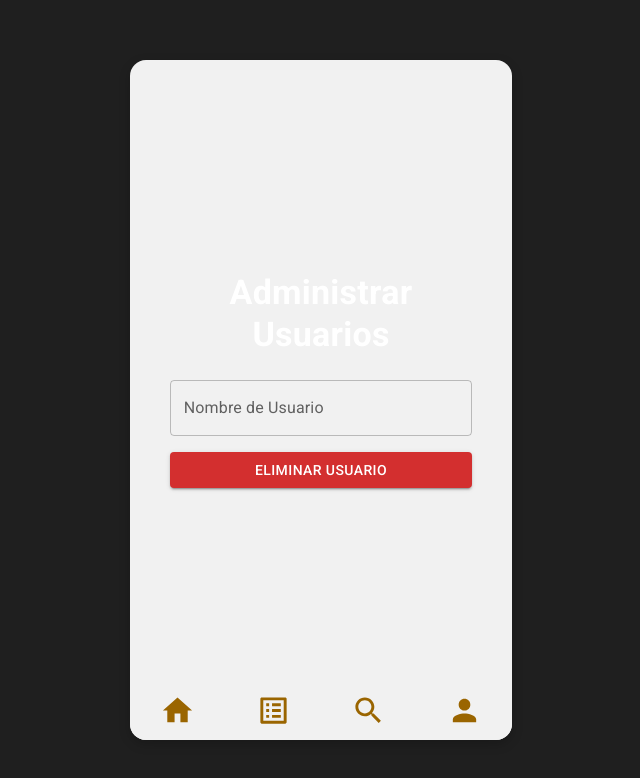
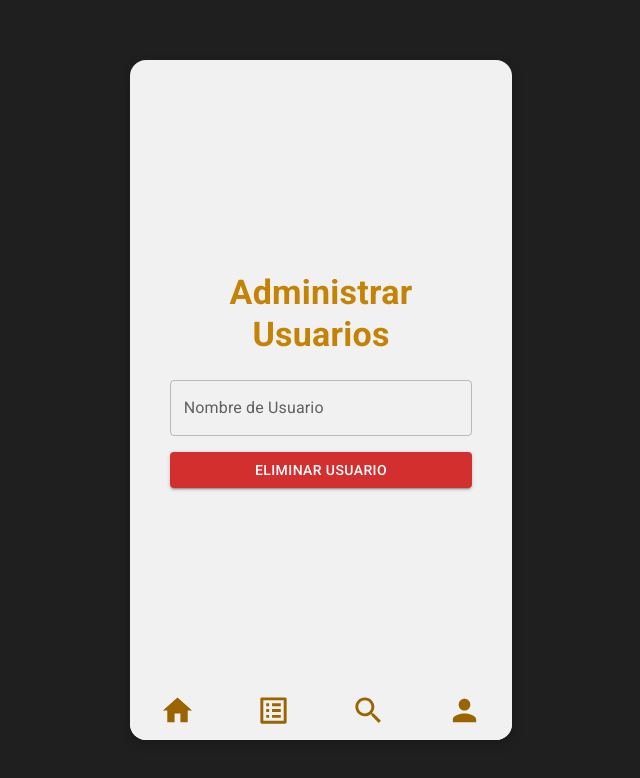
Before and after one commit to birdy1538/proyectoFianl-LP, a React (Create React App) app in the folder proyecto_programacion/: page /admin in a window 1280 px wide. Shown: the top 778 px of the page, without its empty margins (319-959 px from the left). Built offline with nearby package versions, Linux system fonts and the light colour scheme.

Commit message:
cambios para el estilo de admin y favoritos

```diff
--- a/proyecto_programacion/src/pantallas/Admin.js
+++ b/proyecto_programacion/src/pantallas/Admin.js
@@ -41,7 +41,9 @@ const Admin = () => {
 			setDeleteUsername('');
 			setError(null);
 		} catch (err) {
-      setError('Error al eliminar el usuario. Asegúrate de que el nombre de usuario sea correcto.');
+			setError(
+				'Error al eliminar el usuario. Asegúrate de que el nombre de usuario sea correcto.'
+			);
 			setSuccess(null);
 		}
 	};
@@ -56,13 +58,13 @@ const Admin = () => {
 				justifyContent: 'center',
 				minHeight: '80vh', // Ajuste para centrar más el contenido verticalmente
 				textAlign: 'center',
-        color: 'white'
+				color: 'white',
 			}}
 		>
 			<Typography
 				variant="h4"
 				style={{
-            color: 'white',
+					color: '#c48304',
 					fontWeight: 'bold',
 					fontFamily: 'Roboto, sans-serif',
 				}}
@@ -86,8 +88,16 @@ const Admin = () => {
 			>
 				Eliminar Usuario
 			</Button>
-      {error && <Typography color="error" sx={{ marginTop: 2 }}>{error}</Typography>}
-      {success && <Typography color="success.main" sx={{ marginTop: 2 }}>{success}</Typography>}
+			{error && (
+				<Typography color="error" sx={{ marginTop: 2 }}>
+					{error}
+				</Typography>
+			)}
+			{success && (
+				<Typography color="success.main" sx={{ marginTop: 2 }}>
+					{success}
+				</Typography>
+			)}
 		</Box>
 	);
 };
--- a/proyecto_programacion/src/pantallas/Favoritos.js
+++ b/proyecto_programacion/src/pantallas/Favoritos.js
@@ -164,7 +164,7 @@ const Favoritos = () => {
 					marginBottom: '16px',
 					padding: '8px 16px',
 					zIndex: 1000,
-					color: 'white',
+					color: '#c48304',
 					fontWeight: 'bold',
 					fontFamily: 'Roboto, sans-serif',
 				}}
```
Lines whose indentation alone changed are shown as unchanged.
